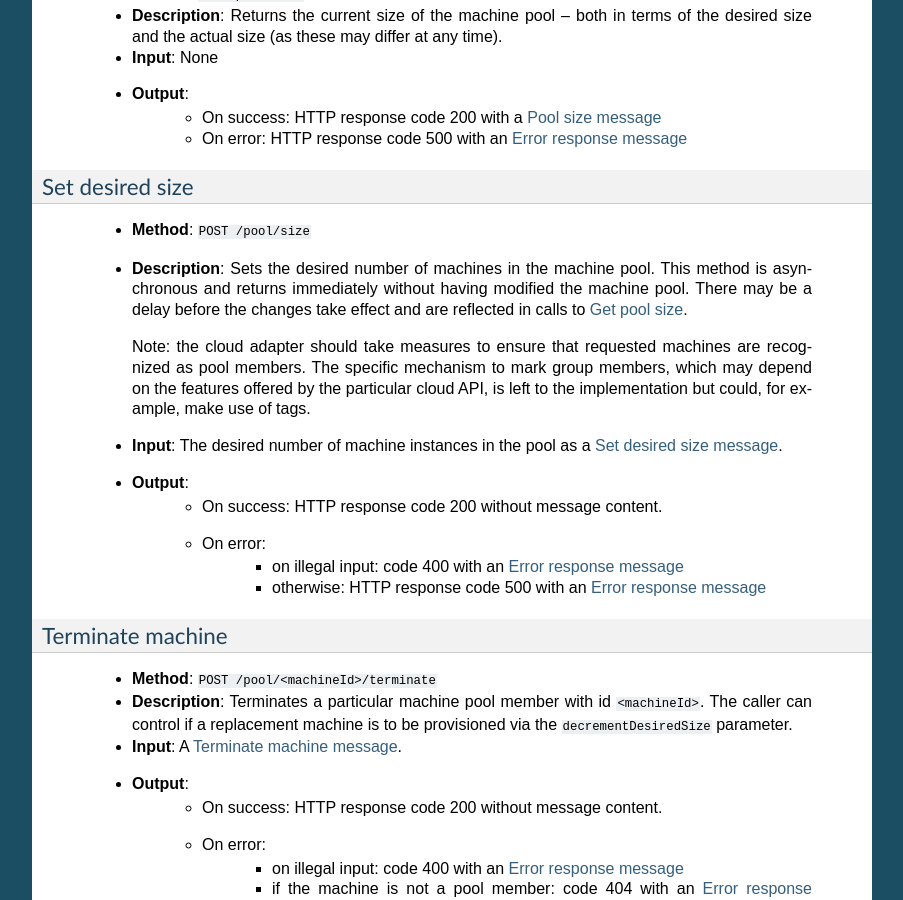
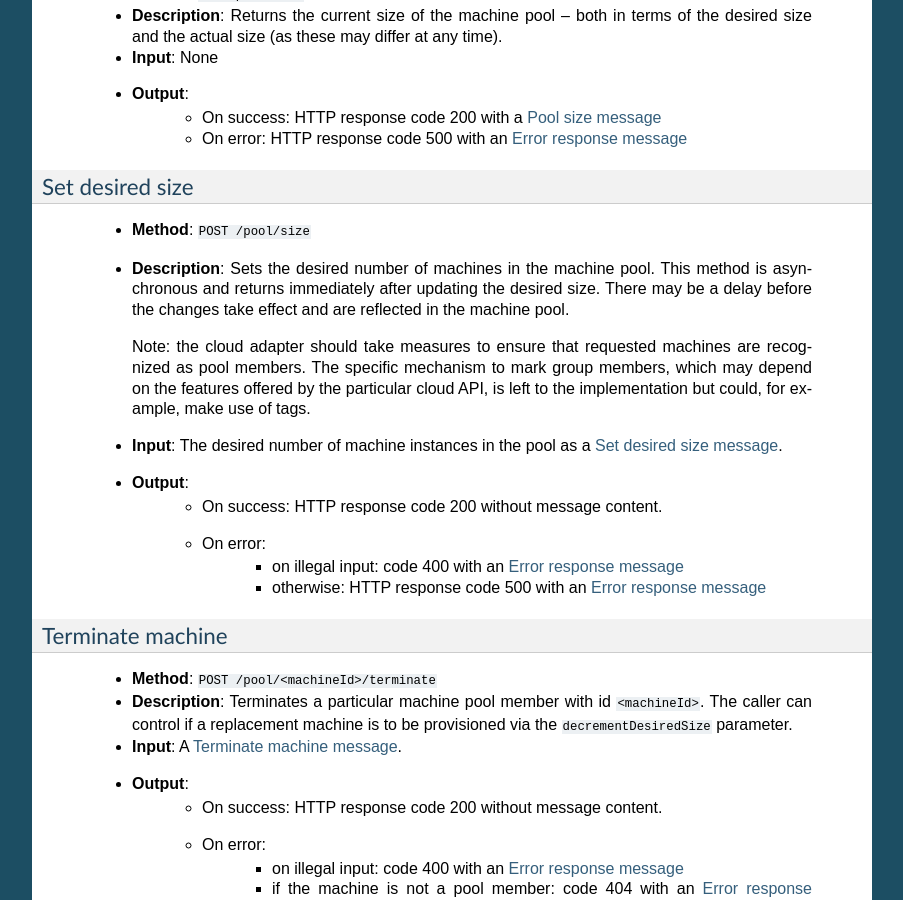
Before and after one commit to elastisys/cloudpool.restapi, a Sphinx documentation site: the page built from docs/api.rst, in a window 1280 px wide and 900 px high, scrolled down 2555 px. Shown: the whole window, without its empty margins (198-1101 px from the left). Built offline with Sphinx 7.4.7, drawn with Linux system fonts in a browser that asks for light colours.

Commit message:
doc update

```diff
--- a/docs/api.rst
+++ b/docs/api.rst
@@ -179,14 +179,15 @@ Set desired size
 
   - **Method**: ``POST /pool/size``
   - **Description**: Sets the desired number of machines in the machine pool.
-    This method is asynchronous and returns immediately without having modified
-    the machine pool. There may be a delay before the changes take effect and
-    are reflected in calls to :ref:`get_pool_size`.
+    This method is asynchronous and returns immediately after updating the
+    desired size. There may be a delay before the changes take effect and
+    are reflected in the machine pool.
 
-    Note: the cloud adapter should take measures to ensure that requested machines
-    are recognized as pool members. The specific mechanism to mark group members,
-    which may depend on the features offered by the particular cloud API, is left
-    to the implementation but could, for example, make use of tags.
+    Note: the cloud adapter should take measures to ensure that requested
+    machines are recognized as pool members. The specific mechanism to mark
+    group members, which may depend on the features offered by the particular
+    cloud API, is left to the implementation but could, for example, make use
+    of tags.
   - **Input**: The desired number of machine instances in the pool as a :ref:`set_desired_size_message`.
   - **Output**:
       - On success: HTTP response code 200 without message content.
```
